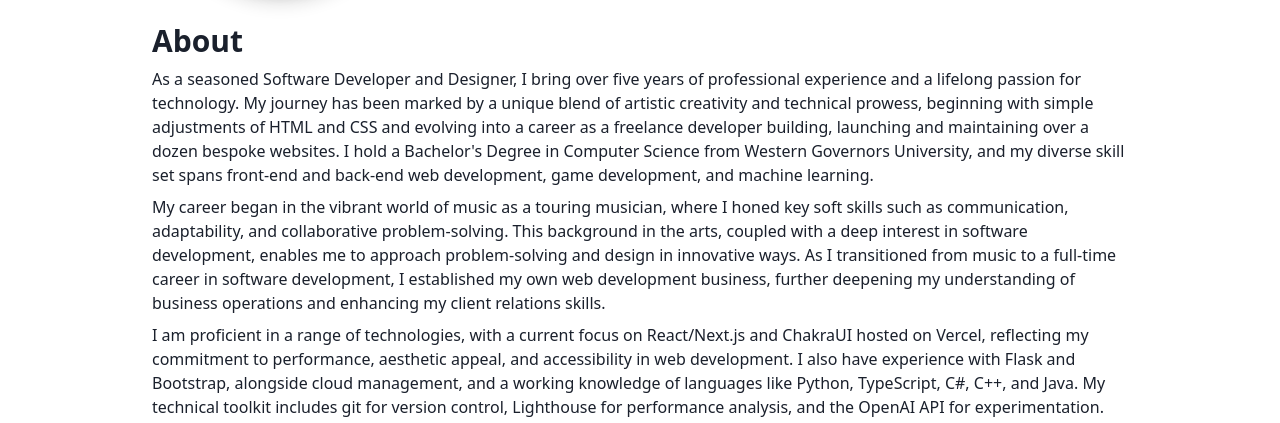
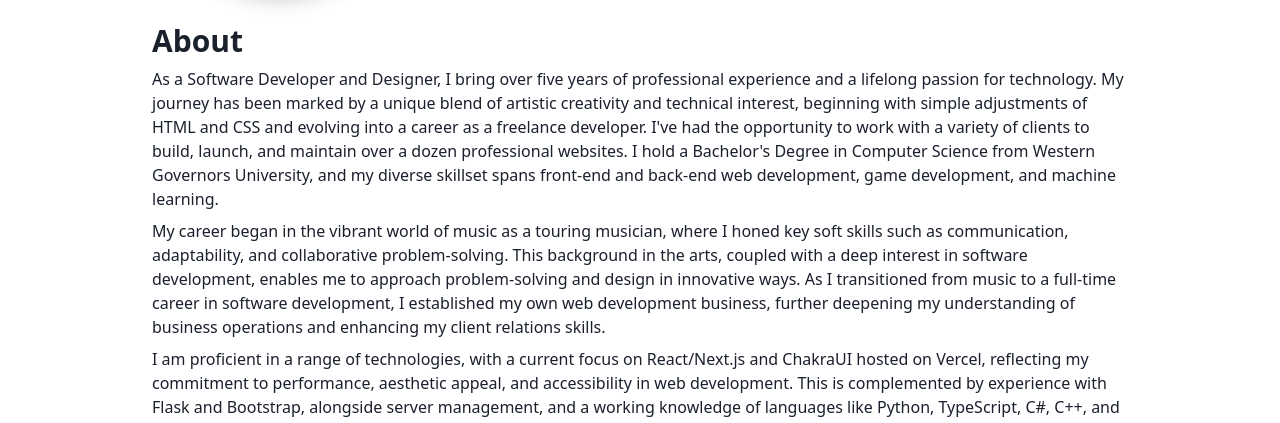
Before and after one commit to Munkyfoot/mtlennon, a Next.js app: page / in a window 1280 px wide. Both pictures are taken after a click on the button "Read More". Shown: the part 353-776 px from the top of the page. Built offline with nearby package versions, Linux system fonts and the light colour scheme.

Commit message:
Update About content once more.

```diff
--- a/src/components/About.tsx
+++ b/src/components/About.tsx
@@ -11,15 +11,16 @@ const About = () => {
                 About
             </Heading>
             <Text>
-                As a seasoned Software Developer and Designer, I bring over five
-                years of professional experience and a lifelong passion for
-                technology. My journey has been marked by a unique blend of
-                artistic creativity and technical prowess, beginning with simple
+                As a Software Developer and Designer, I bring over five years of
+                professional experience and a lifelong passion for technology.
+                My journey has been marked by a unique blend of artistic
+                creativity and technical interest, beginning with simple
                 adjustments of HTML and CSS and evolving into a career as a
-                freelance developer building, launching and maintaining over a
-                dozen bespoke websites. I hold a Bachelor's Degree in Computer
-                Science from Western Governors University, and my diverse skill
-                set spans front-end and back-end web development, game
+                freelance developer. I've had the opportunity to work with a
+                variety of clients to build, launch, and maintain over a dozen
+                professional websites. I hold a Bachelor's Degree in Computer
+                Science from Western Governors University, and my diverse
+                skillset spans front-end and back-end web development, game
                 development, and machine learning.
             </Text>
             <div>
@@ -44,23 +45,25 @@ const About = () => {
                             current focus on React/Next.js and ChakraUI hosted
                             on Vercel, reflecting my commitment to performance,
                             aesthetic appeal, and accessibility in web
-                            development. I also have experience with Flask and
-                            Bootstrap, alongside cloud management, and a working
-                            knowledge of languages like Python, TypeScript, C#,
-                            C++, and Java. My technical toolkit includes git for
-                            version control, Lighthouse for performance
-                            analysis, and the OpenAI API for experimentation.
+                            development. This is complemented by experience with
+                            Flask and Bootstrap, alongside server management,
+                            and a working knowledge of languages like Python,
+                            TypeScript, C#, C++, and Java. My technical toolkit
+                            includes Git for version control, Lighthouse for
+                            performance analysis, Unity for Game Development,
+                            and the OpenAI API for experimentation.
                         </Text>
                         <Text>
-                            My educational journey includes Udacity Nanodegrees
+                            In addition to my Computer Science degree, my
+                            educational experience includes Udacity Nanodegrees
                             in Full Stack Web Development, Artificial
-                            Intelligence, and C++, which not only enhanced my
-                            technical skills but also enabled me to mentor and
-                            teach others, as demonstrated during my tenure as a
-                            Program Mentor at Udacity.
+                            Intelligence, and C++. These courses not only
+                            enhanced my technical skills but also enabled me to
+                            mentor and teach others, as demonstrated during my
+                            tenure as a Program Mentor at Udacity.
                         </Text>
                         <Text>
-                            I am excited about opportunities to contribute to
+                            I look forward to opportunities to contribute to
                             innovative projects in front-end development, where
                             I can blend my unique artistic vision with technical
                             expertise. As a recent graduate, I am eager to join
```
